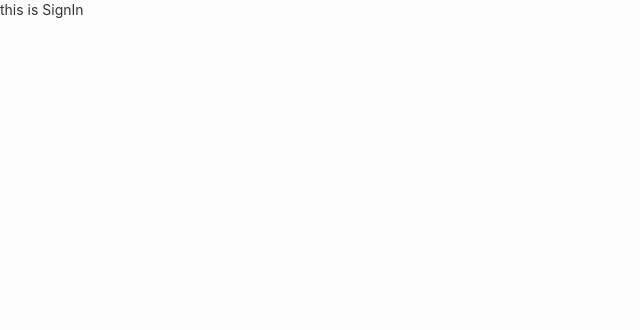
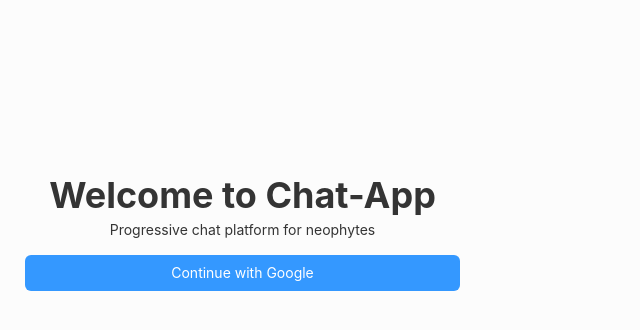
Before and after one commit to Ayush-3012/Chat-App, a React (Vite) app: page /signin in a window 1280 px wide. Shown: the top 330 px of the page, without its empty margins (0-640 px from the left). Built offline with nearby package versions, Linux system fonts and the light colour scheme.

Commit message:
added signIn page and SignIn with google using firbase auth and database

```diff
--- a/database.rules.json
+++ b/database.rules.json
@@ -1,5 +1,11 @@
 {
   "rules": {
+    "profiles": {
+      "$user_id": {
+        ".read": "$user_id === auth.uid",
+        ".write": "$user_id === auth.uid"
+      }
+    },
     ".read": false,
     ".write": false
   }
--- a/src/misc/firebase.js
+++ b/src/misc/firebase.js
@@ -1,4 +1,6 @@
-import firebase from 'firebase/app'
+import { initializeApp } from "firebase/app";
+import { getAuth } from "firebase/auth";
+import { getDatabase } from "firebase/database";
 
 const config = {
   apiKey: "AIzaSyDFgh48Dzyx2Tq1HDK328IKoscOwROwVc8",
@@ -6,7 +8,9 @@ const config = {
   projectId: "chat-web-app-3012",
   storageBucket: "chat-web-app-3012.appspot.com",
   messagingSenderId: "512645540629",
-    appId: "1:512645540629:web:f9744d887f6610d4c8971c"
+  appId: "1:512645540629:web:f9744d887f6610d4c8971c",
 };
 
-const app = firebase.initializeApp(config)
+const app = initializeApp(config);
+export const auth = getAuth(app);
+export const database = getDatabase(app);
--- a/src/pages/SignIn.jsx
+++ b/src/pages/SignIn.jsx
@@ -1,9 +1,47 @@
-
+import { Button, Col, Container, Grid, Panel, Row } from "rsuite";
+import { auth, database } from "../misc/firebase";
+import { GoogleAuthProvider, signInWithPopup, getAdditionalUserInfo } from "firebase/auth";
+import { ref, serverTimestamp, set} from "firebase/database";
 
 const SignIn = () => {
+  const onGoogleSignIn = async () => {
+    const provider = new GoogleAuthProvider();
+    await signInWithPopup(auth, provider)
+      .then((result) => {
+        const { isNewUser } = getAdditionalUserInfo(result);
+        if (isNewUser) {
+          const userProfileRef = ref(database, `/profiles/${result.user.uid}`);
+          set(userProfileRef, {
+            name: result.user.displayName,
+            createdAt: serverTimestamp(),
+          });
+        }
+        console.log("scucess");
+      })
+      .catch((err) => console.log(err.message));
+  };
   return (
-    <div>this is SignIn</div>
-  )
-}
+    <Container className="">
+      <Grid className="mt-page">
+        <Row>
+          <Col xs={24} md={12}>
+            <Panel>
+              <div className="text-center">
+                <h2>Welcome to Chat-App</h2>
+                <p>Progressive chat platform for neophytes</p>
+              </div>
 
-export default SignIn
+              <div className="mt-3">
+                <Button block appearance="primary" onClick={onGoogleSignIn}>
+                  Continue with Google
+                </Button>
+              </div>
+            </Panel>
+          </Col>
+        </Row>
+      </Grid>
+    </Container>
+  );
+};
+
+export default SignIn;
```
Lines whose indentation alone changed are shown as unchanged.
